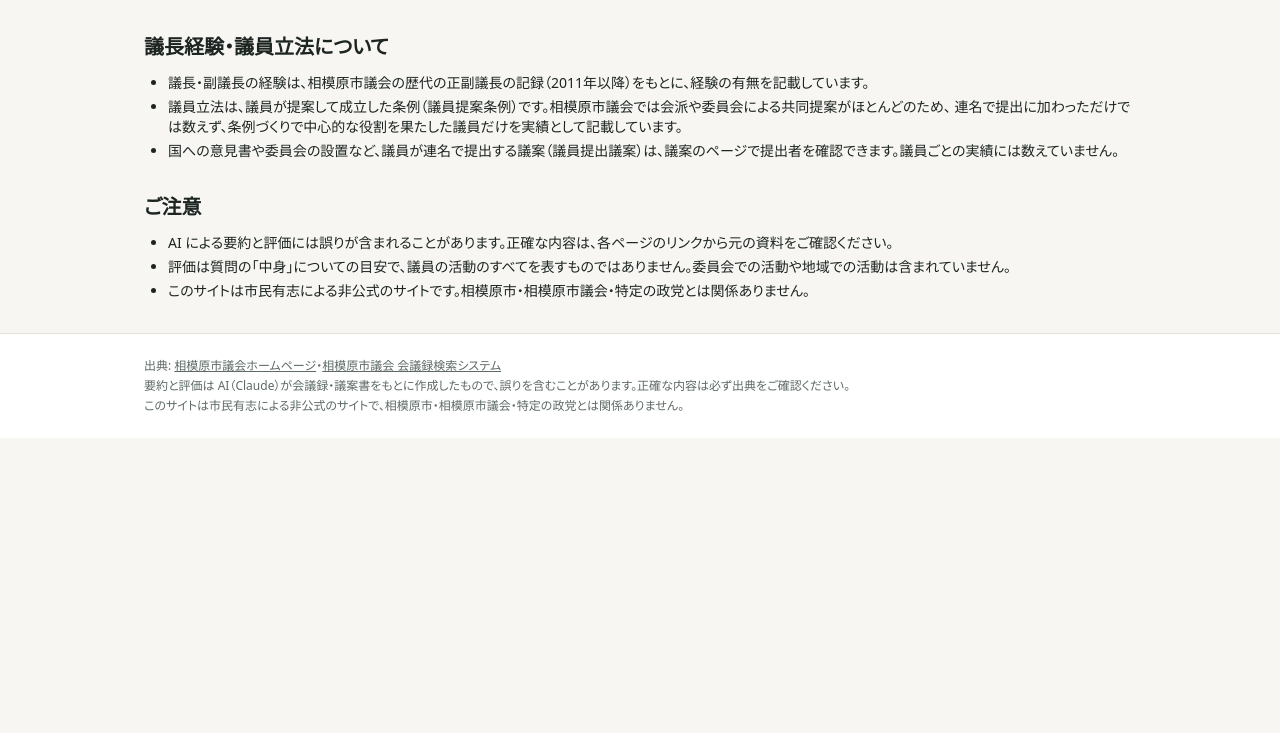
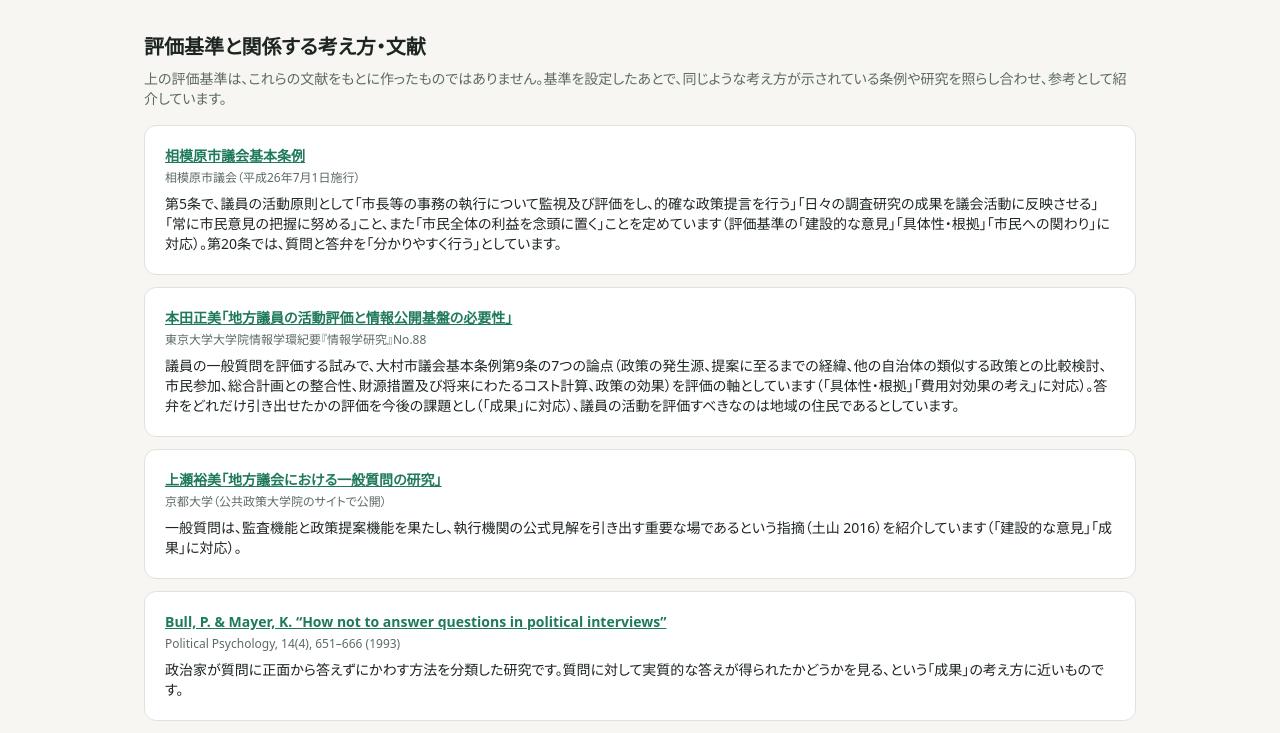
Before and after one commit to tauon-neutrino-ai/miraigikai-sagamihara, a Next.js app: page /about in a window 1280 px wide. Shown: the part 1064-1797 px from the top of the page. Before the commit the page ends 1502 px from the top, so only its background shows below. Built offline with nearby package versions, Linux system fonts and the light colour scheme.

Commit message:
「このサイトについて」に評価基準と関係する条例・研究を紹介（基準作成後に照らし合わせたものと明記）
Co-Authored-By: Claude Opus 5.5 <noreply@anthropic.com>

```diff
--- a/src/app/about/page.tsx
+++ b/src/app/about/page.tsx
@@ -51,6 +51,30 @@ export default function AboutPage() {
         </ul>
       </section>
 
+      <section id="references" className="scroll-mt-4">
+        <h2 className="mb-2 text-xl font-bold">評価基準と関係する考え方・文献</h2>
+        <p className="mb-4 text-sm text-muted">
+          上の評価基準は、これらの文献をもとに作ったものではありません。基準を設定したあとで、同じような考え方が示されている条例や研究を照らし合わせ、参考として紹介しています。
+        </p>
+        <div className="space-y-3">
+          {REFERENCES.map((r) => (
+            <Card key={r.title}>
+              <p className="text-sm font-bold">
+                {r.url ? (
+                  <a href={r.url} className="text-primary underline" target="_blank" rel="noreferrer">
+                    {r.title}
+                  </a>
+                ) : (
+                  r.title
+                )}
+              </p>
+              <p className="mt-1 text-xs text-muted">{r.source}</p>
+              <p className="mt-2 text-sm">{r.relation}</p>
+            </Card>
+          ))}
+        </div>
+      </section>
+
       <section>
         <h2 className="mb-3 text-xl font-bold">議長経験・議員立法について</h2>
         <ul className="list-disc space-y-1 pl-6 text-sm">
@@ -76,3 +100,42 @@ export default function AboutPage() {
     </div>
   );
 }
+
+/** 評価基準と関係する条例・研究（基準を作ったあとで照らし合わせたもの。内容は原文で確認済み） */
+const REFERENCES = [
+  {
+    title: "相模原市議会基本条例",
+    source: "相模原市議会（平成26年7月1日施行）",
+    url: "https://www.sagamihara-shigikai.jp/doc/2014051200010/",
+    relation:
+      "第5条で、議員の活動原則として「市長等の事務の執行について監視及び評価をし、的確な政策提言を行う」「日々の調査研究の成果を議会活動に反映させる」「常に市民意見の把握に努める」こと、また「市民全体の利益を念頭に置く」ことを定めています（評価基準の「建設的な意見」「具体性・根拠」「市民への関わり」に対応）。第20条では、質問と答弁を「分かりやすく行う」としています。",
+  },
+  {
+    title: "本田正美「地方議員の活動評価と情報公開基盤の必要性」",
+    source: "東京大学大学院情報学環紀要『情報学研究』No.88",
+    url: "https://www.iii.u-tokyo.ac.jp/manage/wp-content/uploads/2018/04/88_2.pdf",
+    relation:
+      "議員の一般質問を評価する試みで、大村市議会基本条例第9条の7つの論点（政策の発生源、提案に至るまでの経緯、他の自治体の類似する政策との比較検討、市民参加、総合計画との整合性、財源措置及び将来にわたるコスト計算、政策の効果）を評価の軸としています（「具体性・根拠」「費用対効果の考え」に対応）。答弁をどれだけ引き出せたかの評価を今後の課題とし（「成果」に対応）、議員の活動を評価すべきなのは地域の住民であるとしています。",
+  },
+  {
+    title: "上瀬裕美「地方議会における一般質問の研究」",
+    source: "京都大学（公共政策大学院のサイトで公開）",
+    url: "https://www.sg.kyoto-u.ac.jp/sg/wp-content/uploads/2021/07/6536b9d98e0684721a7b108cdf7f5080-1.pdf",
+    relation:
+      "一般質問は、監査機能と政策提案機能を果たし、執行機関の公式見解を引き出す重要な場であるという指摘（土山 2016）を紹介しています（「建設的な意見」「成果」に対応）。",
+  },
+  {
+    title: "Bull, P. & Mayer, K. “How not to answer questions in political interviews”",
+    source: "Political Psychology, 14(4), 651–666 (1993)",
+    url: "https://pure.york.ac.uk/portal/en/publications/how-not-to-answer-questions-in-political-interviews",
+    relation:
+      "政治家が質問に正面から答えずにかわす方法を分類した研究です。質問に対して実質的な答えが得られたかどうかを見る、という「成果」の考え方に近いものです。",
+  },
+  {
+    title: "Bates, S. R., Kerr, P., Byrne, C. & Stanley, L. “Questions to the Prime Minister: A Comparative Study of PMQs from Thatcher to Cameron”",
+    source: "Parliamentary Affairs, 67(2), 253–280 (2014)",
+    url: "https://eprints.leedsbeckett.ac.uk/id/eprint/6608/",
+    relation:
+      "英国議会の首相への質問（PMQs）について、議会による監視が浅い点数稼ぎの場になっていないかを、質問の性質（答えを引き出しやすい質問か、答えようのない質問か など）を分類して比べた研究です。質問の中身そのものを見て評価するという考え方の参考として紹介しています。",
+  },
+];
```
